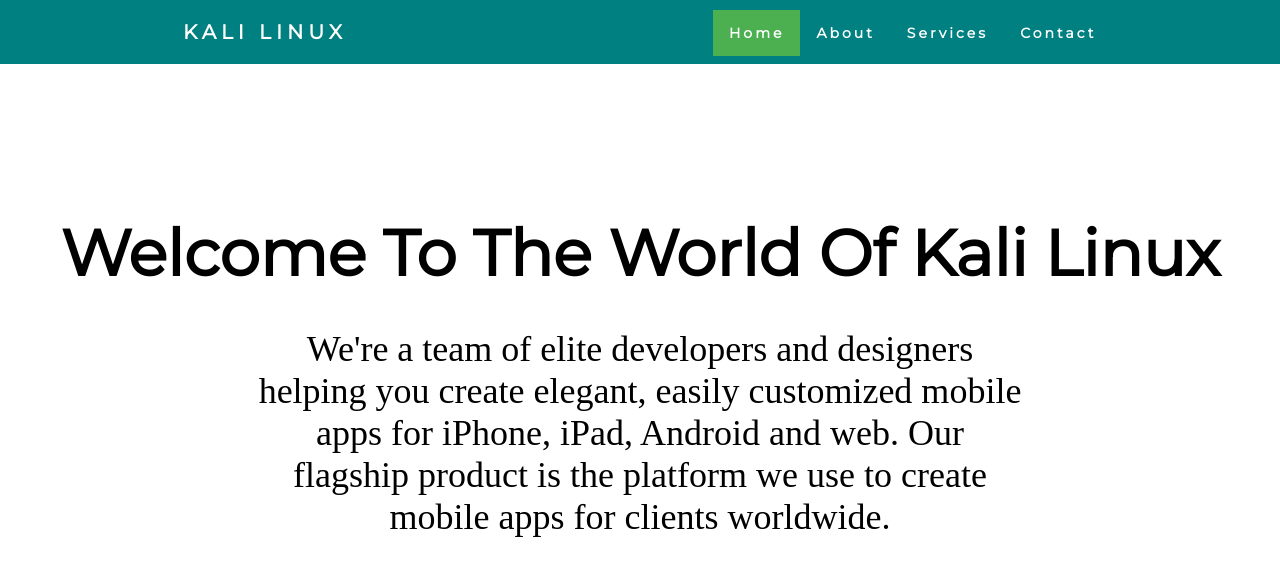
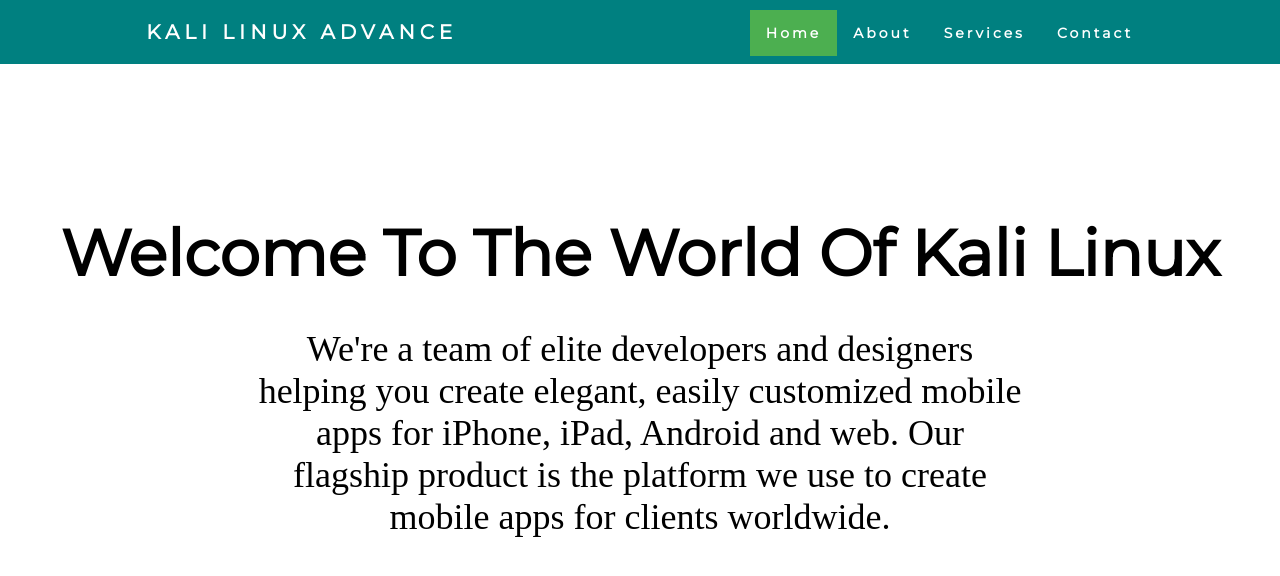
Before and after one commit to kalilinux3820/kalilinux.github.io, a plain HTML site: page index.html in a window 1280 px wide. Drawn offline with Linux system fonts and the light colour scheme.

Commit message:
Heading Updated

```diff
--- a/index.html
+++ b/index.html
@@ -22,7 +22,7 @@
 
         <div class="heading">
 
-            <h4>Kali Linux</h4>
+            <h4>Kali Linux Advance</h4>
 
         </div>
 
```
